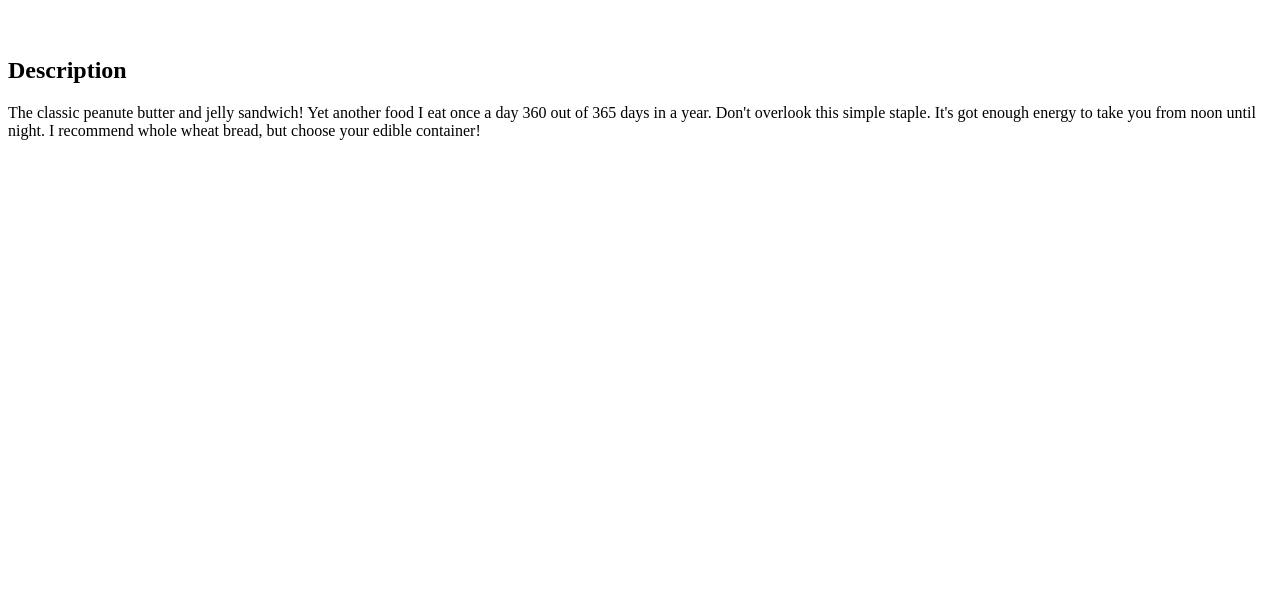
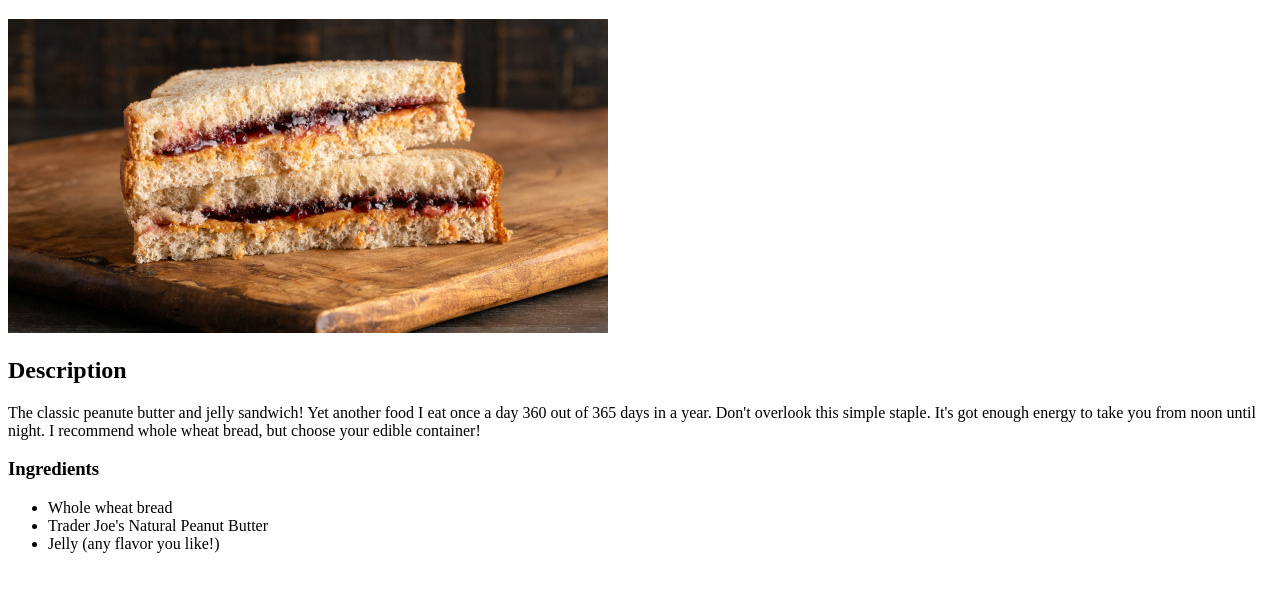
Before and after one commit to salmgr87/odin-recipes, a plain HTML site: page recipes/pbj.html in a window 1280 px wide. Shown: the part 61-652 px from the top of the page. Drawn offline with Linux system fonts and the light colour scheme.

Commit message:
Add ingredients to pbj.html

```diff
--- a/recipes/pbj.html
+++ b/recipes/pbj.html
@@ -7,7 +7,7 @@
 
     <body>
         <h1>Peanut Butter and Jelly Sandwich</h1>
-        <img href="../img/pbj-pic.jpeg">
+        <img src="../img/pbj-pic.jpeg" alt="Peanut butter and jelly sandwich" width="600">
 
         <h2>Description</h2>
         <p>
@@ -15,6 +15,13 @@
             365 days in a year. Don't overlook this simple staple. It's got enough energy to take you from
             noon until night. I recommend whole wheat bread, but choose your edible container!
         </p>
+
+        <h3>Ingredients</h3>
+        <ul>
+            <li>Whole wheat bread</li>
+            <li>Trader Joe's Natural Peanut Butter</li>
+            <li>Jelly (any flavor you like!)</li>
+        </ul>
     </body>
 
 
```
